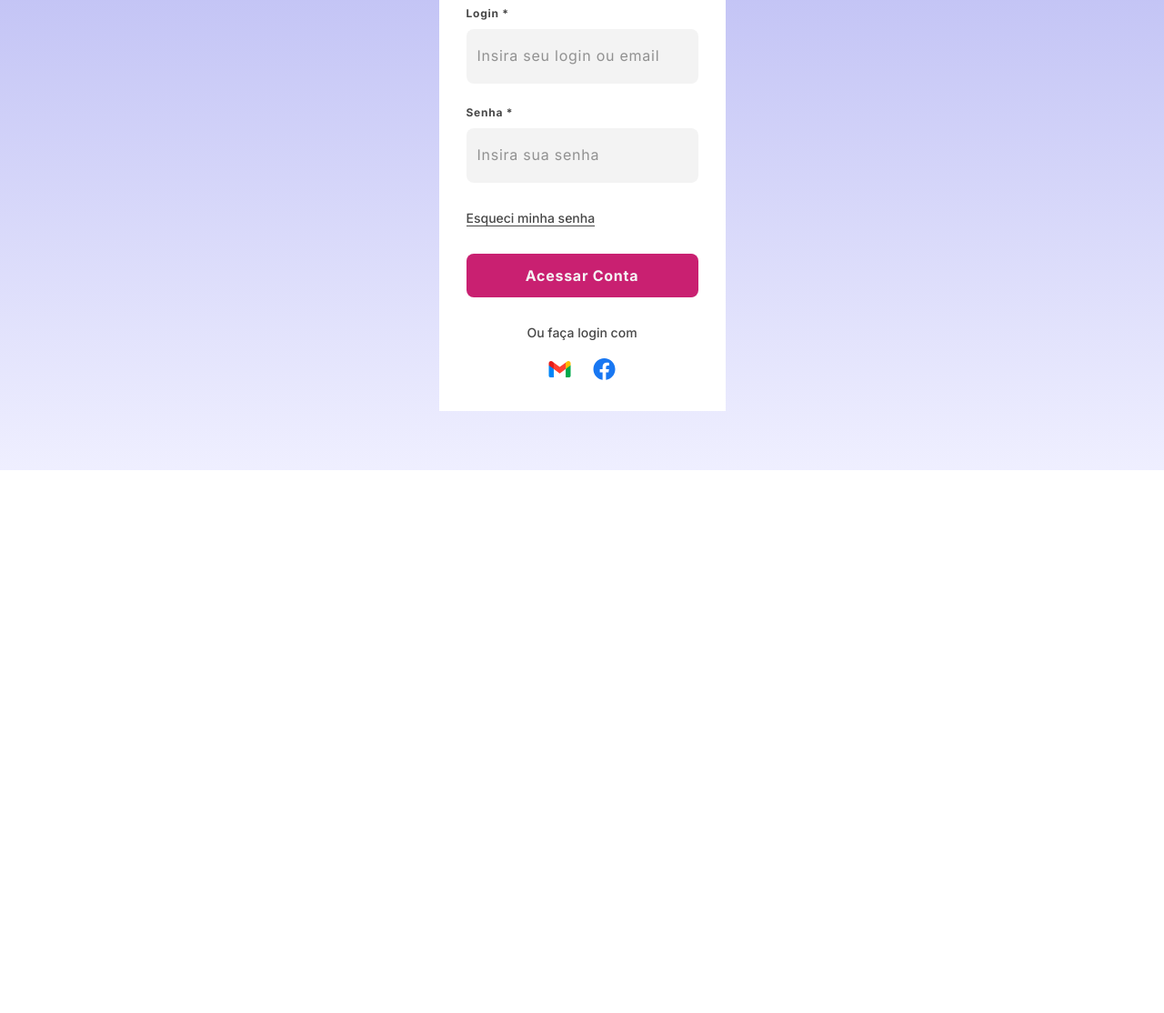
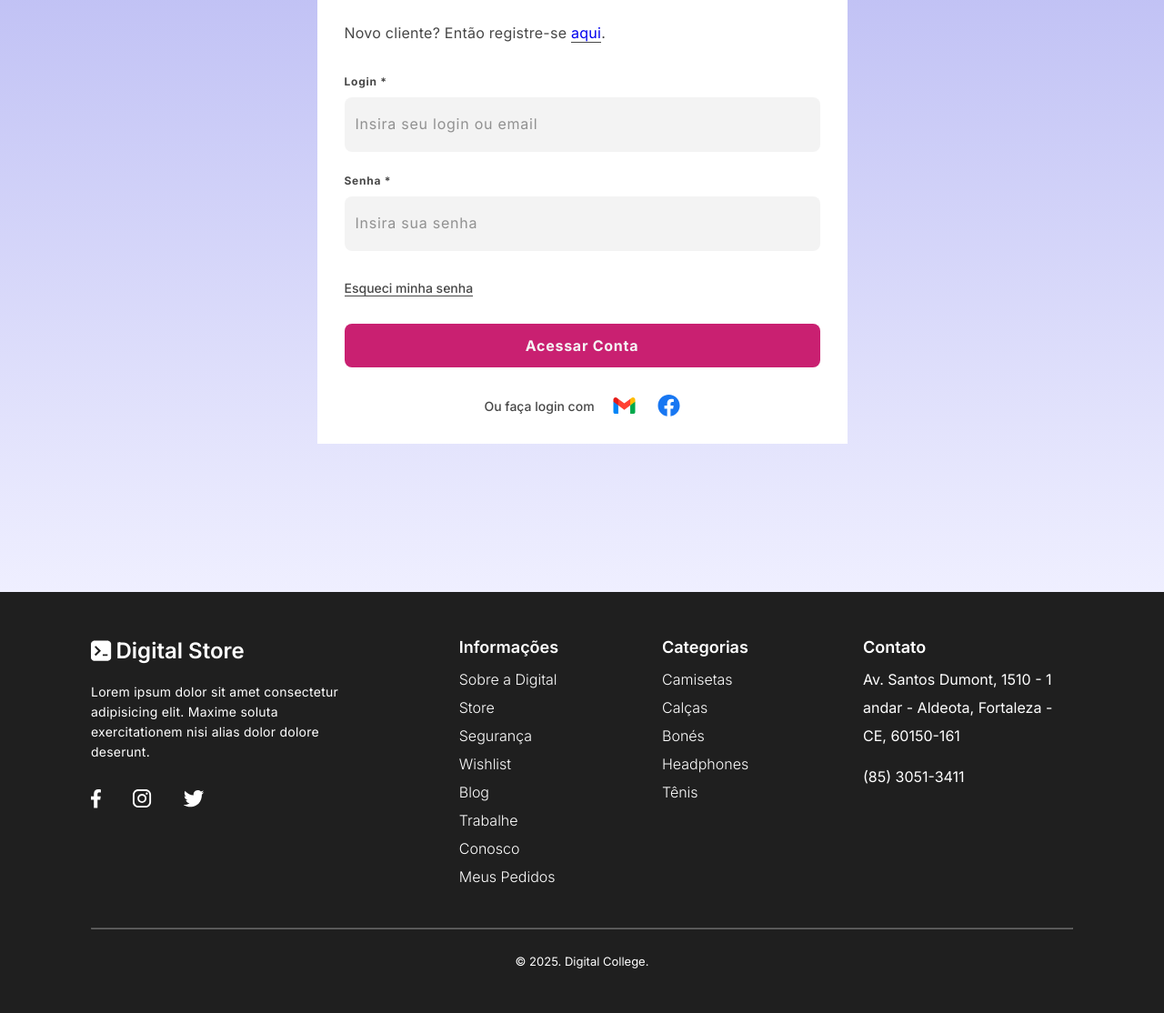
Before and after one commit to alexgeracaotech/digital-store, a plain HTML site: page index.html in a window 1280 px wide. Shown: the part 244-1358 px from the top of the page at 91% size. Before the commit the page ends 800 px from the top, so only its background shows below. Drawn offline with Linux system fonts and the light colour scheme.

Commit message:
aplicando responsividade

```diff
--- a/index.html
+++ b/index.html
@@ -4,7 +4,8 @@
   <head>
     <meta charset="utf-8">
     <meta name="viewport" content="width=device-width, initial-scale=1.0">
-    <link rel="stylesheet" href="./style.css">
+    <link rel="stylesheet" href="./styles/style.css">
+    <link rel="stylesheet" href="./styles/responsive.css">
     <title>Responsive Project</title>
   </head>
   <body>
@@ -32,8 +33,8 @@
             <input type="password" placeholder="Insira sua senha">
           </div>
         </div>
-        <span>Esqueci minha senha</span>
-        <button>Acessar Conta</button>
+        <span><a href="#">Esqueci minha senha</a></span>
+        <button type="button">Acessar Conta</button>
         <div class="login">
           <small>Ou faça login com</small>
           <div class="icons">
@@ -42,6 +43,60 @@
           </div>
         </div>
       </form>
+      <img src="./assets/banner-1.png" class="banner-1">
+      <img src="./assets/banner-2.png" class="banner-2">
     </main>
+    <footer>
+      <div class="box">
+        <div class="box-logo-social">
+          <div class="logo-footer">
+            <img src="./assets/logo-footer.svg">
+            <span>Digital Store</span>
+          </div>
+          <p>Lorem ipsum dolor sit amet consectetur adipisicing elit. Maxime soluta exercitationem nisi alias dolor dolore deserunt.</p>
+          <div class="social">
+            <a href=""><img src="./assets/facebook-footer.svg"></a>
+            <a href=""><img src="./assets/instagram-footer.svg"></a>
+            <a href=""><img src="./assets/twitter-footer.svg"></a>
+          </div>
+        </div>
+        <div class="links">
+          <div class="info">
+            <h2>Informações</h2>
+            <nav>
+              <ul>
+                <li><a href="#">Sobre a Digital Store</a></li>
+                <li><a href="#">Segurança</a></li>
+                <li><a href="#">Wishlist</a></li>
+                <li><a href="#">Blog</a></li>
+                <li><a href="#">Trabalhe Conosco</a></li>
+                <li><a href="#">Meus Pedidos</a></li>
+              </ul>
+            </nav>
+          </div>
+          <div class="info">
+            <h2>Categorias</h2>
+            <nav>
+              <ul>
+                <li><a href="#">Camisetas</a></li>
+                <li><a href="#">Calças</a></li>
+                <li><a href="#">Bonés</a></li>
+                <li><a href="#">Headphones</a></li>
+                <li><a href="#">Tênis</a></li>
+              </ul>
+            </nav>
+          </div>
+        </div>
+        <div class="contact">
+          <h2>Contato</h2>
+          <address>
+            <span>Av. Santos Dumont, 1510 - 1 andar - Aldeota, Fortaleza - CE, 60150-161</span>
+            <span>(85) 3051-3411</span>
+          </address>
+        </div>
+      </div>
+      <hr>
+      <small>&copy; 2025. Digital College.</small>
+    </footer>
   </body>
 </html>
--- /dev/null
+++ b/styles/responsive.css
@@ -0,0 +1,170 @@
+@media (width >=375px) {
+
+  main {
+    form {
+      width: 80%;
+      min-width: 315px;
+      max-width: 583px;
+    }
+  }
+
+  footer {
+    padding: 50px 10% 45px;
+
+    p {
+      width: 100%;
+    }
+
+    ;
+
+    .links {
+      display: flex;
+      justify-content: space-between;
+    }
+
+    .contact {
+      address {
+        width: 100%;
+      }
+    }
+  }
+}
+
+@media (width >=720px) {
+  main {
+    form {
+      .text {
+        h1 {
+          text-align: start;
+          font-size: 32px;
+          margin-bottom: 20px;
+        }
+
+        p {
+          text-align: start;
+          font-size: 16px;
+        }
+      }
+
+      .login {
+        display: flex;
+        align-items: center;
+        gap: 20px;
+
+        small {
+          margin: 0;
+        }
+
+        img {
+          display: flex;
+        }
+      }
+    }
+  }
+
+  footer {
+    padding: 50px 100px 45px;
+
+    .links {
+      flex-direction: column;
+
+      .info {
+        max-width: 700px;
+
+        ul {
+          display: grid;
+          grid-template-columns: 1fr 1fr 1fr;
+        }
+      }
+    }
+  }
+}
+
+@media (width >= 1024px) {
+  main {
+    padding: 120px 100px 163px;
+    display: flex;
+    justify-content: center;
+
+    form {
+      margin: 0;
+      min-width: 583px;
+      max-height: 560px;
+    }
+  }
+
+  footer {
+    display: flex;
+    flex-direction: column;
+
+    .box {
+      display: flex;
+      justify-content: space-between;
+
+      .box-logo-social {
+        width: 307px;
+      }
+
+      .links {
+        flex-direction: row;
+
+        .info {
+          width: 100%;
+
+          ul {
+            display: flex;
+            flex-direction: column;
+          }
+        }
+      }
+
+      .contact {
+        width: 231px;
+      }
+    }
+
+  }
+}
+
+@media (width >= 1200px){
+  footer {
+    .box {
+      .links {
+        gap: 100px;
+      }
+    }
+  }
+}
+
+@media (width >= 1400px) {
+   header {
+    padding: 0 100px;
+
+    nav {
+      a {
+        margin: 0;
+      }
+    }
+  }
+
+  main {
+    justify-content: space-between;
+
+    form {
+      margin-right: 50px;
+    }
+    .banner-1 {
+      display: block;
+      position: relative;
+      top: -40px;
+      transform: rotate(-3deg);
+    }
+
+    .banner-2 {
+      display: block;
+      position: relative;
+      top: 150px;
+      right: 130px;
+    }
+  }
+}
--- a/style.css
+++ b/styles/style.css
@@ -10,6 +10,8 @@
   box-sizing: border-box;
   text-decoration: none;
   font-family: "Inter", sans-serif;
+  list-style-type: none;
+  font-style: normal;
 }
 
 header {
@@ -109,11 +111,14 @@ main {
     }
 
     span {
-      font-size: 14px;
-      font-weight: 500;
-      color: #474747;
       width: fit-content;
-      border-bottom: solid .25px #474747;
+
+      a {
+        font-size: 14px;
+        font-weight: 500;
+        color: #474747;
+        border-bottom: solid .25px #474747;
+      }
     }
 
     button {
@@ -147,4 +152,99 @@ main {
       }
     }
   }
+
+  .banner-1, .banner-2 {
+    display: none;
+  }
 }
+
+footer {
+  background-color: #1F1F1F;
+  color: #FFF;
+  padding: 50px 20px 45px;
+
+  .logo-footer {
+    display: flex;
+    align-items: center;
+    gap: 4.5px;
+    margin-bottom: 20px;
+
+    span {
+      font-size: 24px;
+      font-weight: 600;
+    }
+  }
+
+  p {
+    width: 307px;
+    font-size: 14px;
+    line-height: 22px;
+    letter-spacing: .25px;
+    margin-bottom: 30px;
+  }
+
+  .social {
+    display: flex;
+    align-items: center;
+    gap: 35px;
+    margin-bottom: 40px;
+
+    a {
+      display: flex;
+    }
+  }
+
+  .links {
+    display: flex;
+    gap: 32px;
+    margin-bottom: 40px;
+
+    h2 {
+      font-size: 18px;
+      font-weight: 600;
+      margin-bottom: 10px;
+    }
+
+    .info {
+      a {
+        color: #FFF;
+        font-weight: 300;
+        line-height: 31px;
+      }
+    }
+  }
+
+  .contact {
+    h2 {
+      font-size: 18px;
+      font-weight: 600;
+      margin-bottom: 10px;
+    }
+
+    address {
+      width: 281px;
+      height: 124px;
+      display: flex;
+      flex-direction: column;
+      justify-content: space-between;
+      gap: 14px;
+      margin-bottom: 40px;
+
+      span {
+        line-height: 31px;
+      }
+    }
+  }
+
+  hr {
+    border-color: #FFFFFF50;
+    margin-bottom: 23px;
+  }
+
+  small {
+    display: block;
+    text-align: center;
+    font-size: 13px;
+    line-height: 24px;
+  }
+}
```
Also changed, not shown: assets/banner-1.png (added), assets/banner-2.png (added), assets/facebook-footer.svg (added), assets/instagram-footer.svg (added), assets/logo-footer.svg (added), assets/twitter-footer.svg (added).
